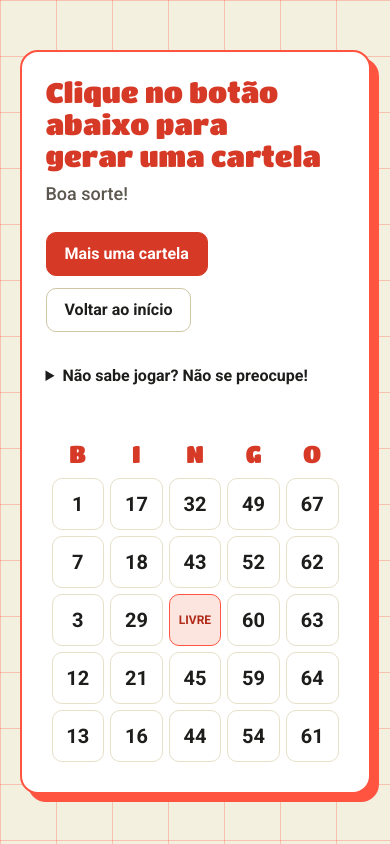
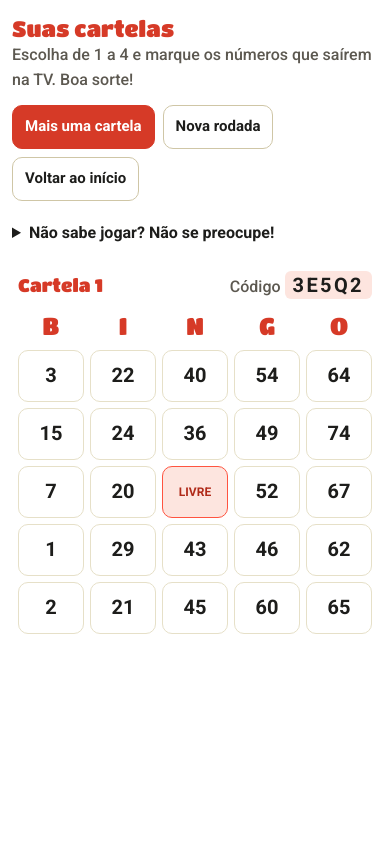
Before and after one commit to rr0gerio/bingo-online, a plain HTML site: page src/pages/cartela.html in a window 390 px wide. Both pictures are taken after a click on the button "Jogar!". Drawn offline with Linux system fonts and the light colour scheme.

Commit message:
pages: cartela com código, marcações salvas e nova rodada
Co-Authored-By: Claude Opus 5.5 <noreply@anthropic.com>

```diff
--- a/src/css/master.css
+++ b/src/css/master.css
@@ -174,9 +174,6 @@ table{
     border-collapse: separate;
     border-spacing: 6px;
 }
-#cartela table + table{
-    margin-top: 24px;
-}
 th{
     color: var(--destaque);
     font-family: 'Titan One', 'Arial Rounded MT Bold', sans-serif;
--- a/src/js/gerarCartela.js
+++ b/src/js/gerarCartela.js
@@ -1,20 +1,49 @@
-// Página do participante (cartela.html). As cartelas vêm de logica.js; a
-// conferência do Bingo é feita pelas pessoas, pois o sorteio é em outra página.
+// Página do participante (cartela.html), aberta no celular de cada jogador.
+// Os números saem no painel da TV; quem canta Bingo dita o código da cartela.
 
 (function () {
   'use strict';
 
+  const CHAVE = 'bingo-cartelas';
   const LETRAS = ['B', 'I', 'N', 'G', 'O'];
   const MAX_CARTELAS = 4;
 
   const elCartelas = document.getElementById('cartela');
   const btGerar = document.getElementById('gerar');
+  const btNova = document.getElementById('nova');
+  const dialogo = document.getElementById('nova-rodada');
+
+  let cartelas = []; // [{ codigo, numeros, marcados }]
 
   function criarElemento(tag, propriedades = {}) {
     return Object.assign(document.createElement(tag), propriedades);
   }
 
-  function criarCasa(numero) {
+  function salvar() {
+    try {
+      const dados = cartelas.map(({ codigo, marcados }) => ({ codigo, marcados }));
+      localStorage.setItem(CHAVE, JSON.stringify(dados));
+    } catch { /* sem armazenamento: dá para jogar, só não lembra */ }
+  }
+
+  function ler() {
+    try {
+      return BingoLogica.restaurarCartelas(JSON.parse(localStorage.getItem(CHAVE))) || [];
+    } catch {
+      return [];
+    }
+  }
+
+  function alternar(cartela, numero) {
+    const marcado = !cartela.marcados.includes(numero);
+    cartela.marcados = marcado
+      ? [...cartela.marcados, numero]
+      : cartela.marcados.filter((n) => n !== numero);
+    salvar();
+    return marcado;
+  }
+
+  function criarCasa(numero, cartela) {
     const td = criarElemento('td');
     if (numero === null) {
       td.className = 'central';
@@ -22,34 +51,74 @@
       return td;
     }
     const botao = criarElemento('button', { type: 'button', textContent: numero });
-    botao.setAttribute('aria-pressed', 'false');
-    botao.addEventListener('click', () => {
-      const marcado = td.classList.toggle('marked');
+    const mostrar = (marcado) => {
+      td.classList.toggle('marked', marcado);
       botao.setAttribute('aria-pressed', String(marcado));
-    });
+    };
+    mostrar(cartela.marcados.includes(numero));
+    botao.addEventListener('click', () => mostrar(alternar(cartela, numero)));
     td.append(botao);
     return td;
   }
 
-  function criarTabela(numeros) {
+  function criarTabela(cartela) {
     const tabela = criarElemento('table');
     const cabecalho = criarElemento('tr');
     cabecalho.append(...LETRAS.map((letra) => criarElemento('th', { textContent: letra, scope: 'col' })));
     tabela.append(cabecalho);
-    numeros.forEach((linha) => {
+    cartela.numeros.forEach((linha) => {
       const tr = criarElemento('tr');
-      tr.append(...linha.map(criarCasa));
+      tr.append(...linha.map((numero) => criarCasa(numero, cartela)));
       tabela.append(tr);
     });
     return tabela;
   }
 
-  function gerarCartela() {
-    if (elCartelas.children.length >= MAX_CARTELAS) return;
-    elCartelas.append(criarTabela(BingoLogica.criarCartela()));
-    btGerar.value = 'Mais uma cartela';
-    btGerar.disabled = elCartelas.children.length >= MAX_CARTELAS;
+  function criarArtigo(cartela, indice) {
+    const artigo = criarElemento('article');
+    const topo = criarElemento('div', { className: 'cartela-topo' });
+    const codigo = criarElemento('p', { className: 'codigo', textContent: 'Código ' });
+    codigo.append(criarElemento('strong', { textContent: cartela.codigo }));
+    topo.append(criarElemento('h2', { textContent: `Cartela ${indice + 1}` }), codigo);
+    artigo.append(topo, criarTabela(cartela));
+    return artigo;
   }
 
-  btGerar.addEventListener('click', gerarCartela);
+  function desenhar() {
+    elCartelas.replaceChildren(...cartelas.map(criarArtigo));
+    document.body.classList.toggle('jogando', cartelas.length > 0);
+    btGerar.value = cartelas.length ? 'Mais uma cartela' : 'Jogar!';
+    btGerar.disabled = cartelas.length >= MAX_CARTELAS;
+    btNova.hidden = cartelas.length === 0;
+  }
+
+  function novaCartela() {
+    const codigo = BingoLogica.criarCodigo(cartelas.map((c) => c.codigo));
+    return { codigo, numeros: BingoLogica.cartelaDoCodigo(codigo), marcados: [] };
+  }
+
+  function trocarPor(novas) {
+    cartelas = novas;
+    salvar();
+    desenhar();
+    dialogo.close();
+  }
+
+  btGerar.addEventListener('click', () => {
+    if (cartelas.length >= MAX_CARTELAS) return;
+    cartelas = [...cartelas, novaCartela()];
+    salvar();
+    desenhar();
+    elCartelas.lastElementChild.scrollIntoView({ block: 'nearest' });
+  });
+
+  btNova.addEventListener('click', () => dialogo.showModal());
+  document.getElementById('cancelar').addEventListener('click', () => dialogo.close());
+  document.getElementById('manter').addEventListener('click', () => {
+    trocarPor(cartelas.map((c) => ({ ...c, marcados: [] })));
+  });
+  document.getElementById('trocar').addEventListener('click', () => trocarPor([]));
+
+  cartelas = ler();
+  desenhar();
 })();
--- a/src/pages/cartela.html
+++ b/src/pages/cartela.html
@@ -20,6 +20,28 @@
     <link rel="icon" href="../images/icone.svg" type="image/svg+xml" />
 
     <title>Bingo | Cartela</title>
+    <style>
+        #cartela article + article { margin-top: 32px; }
+        .cartela-topo { display: flex; align-items: baseline; justify-content: space-between; gap: 12px; padding: 0 6px; }
+        .cartela-topo h2 { font-size: 1.125rem; }
+        .codigo { color: var(--tinta-suave); }
+        .codigo strong { padding: 2px 8px; border-radius: 6px; background: var(--tom); color: var(--tinta); font-size: 1.25rem; letter-spacing: 0.12em; user-select: all; }
+        [hidden] { display: none !important; }
+        dialog { margin: auto; width: min(420px, calc(100vw - 32px)); padding: 24px; border: 2px solid var(--tinta); border-radius: var(--raio-cartao); background: var(--papel); color: var(--tinta); box-shadow: 0 8px 0 var(--coral); }
+        dialog::backdrop { background: rgba(29, 29, 27, 0.5); }
+        dialog p { margin: 8px 0 16px; }
+        dialog .menu-button { width: 100%; }
+        dialog .menu-button + .menu-button { margin-top: 10px; }
+        @media (max-width: 800px) {
+            .jogando .container { width: 100%; padding: 0; align-items: flex-start; }
+            .jogando .main-card { padding: 16px 12px; gap: 16px; border: 0; border-radius: 0; box-shadow: none; min-height: 100vh; align-content: start; }
+            .jogando .division { gap: 12px; }
+            .jogando h1 { font-size: 1.375rem; }
+            .jogando .subtitulo { margin-top: 2px; font-size: 1rem; }
+            .jogando .jogador-posit-menu { margin-top: 12px; gap: 8px; }
+            .jogando .menu-button { padding: 8px 12px; font-size: 0.9375rem; }
+        }
+    </style>
 </head>
 <body>
     <div class="container">
@@ -27,14 +49,17 @@
             <div class="division card-left">
 
                 <div class="menu" id="menu-cartela">
-                    <h1>Clique no botão abaixo para gerar uma cartela</h1>
-                    <p class="subtitulo">Boa sorte!</p>
+                    <h1>Suas cartelas</h1>
+                    <p class="subtitulo">Escolha de 1 a 4 e marque os números que saírem na TV. Boa sorte!</p>
                     <form action="">
                         <ul class="jogador-posit-menu">
                             <li>
 
                                 <input type="button" id="gerar" value="Jogar!" class="menu-button primario">
                             </li>
+                        <li>
+                            <input type="button" id="nova" value="Nova rodada" class="menu-button" hidden>
+                        </li>
                         <li>
                             <a href="../../index.html" class="menu-button">Voltar ao início</a>
                         </li>
@@ -43,13 +68,13 @@
                 </div>
                 <details id="instrucoes">
                     <summary>Não sabe jogar? Não se preocupe!</summary>
-                    <p>Escolha de 1 a 4 cartelas. Os números são sorteados um por um, e você deve conferir se eles estão nas suas cartelas.</p>
+                    <p>Escolha de 1 a 4 cartelas. Os números são sorteados um por um no painel da TV, e você deve conferir se eles estão nas suas cartelas.</p>
                     <p><b>Se um número sorteado estiver na sua cartela, marque-o com um clique.</b></p>
                     <ul>
                         <li><b>Cartela</b> – 24 números de 1 a 75, em uma grade de 5 linhas e 5 colunas. O centro é livre e conta como marcado.</li>
                         <li><b>Marcar número</b> – É assinalar na cartela que um número foi sorteado. Número sorteado e não marcado não vale para o Bingo.</li>
                         <li><b>Padrões</b> – Linha, coluna, diagonal ou os quatro cantos.</li>
-                        <li><b>Cantar Bingo</b> – É declarar vitória ao completar um padrão. O primeiro Bingo válido encerra a partida.</li>
+                        <li><b>Cantar Bingo</b> – É declarar vitória ao completar um padrão. Diga o <b>código</b> da cartela para quem está no painel conferir. O primeiro Bingo válido encerra a partida.</li>
                     </ul>
                 </details>
             </div>
@@ -59,6 +84,13 @@
 
         </div>
     </div>
+    <dialog id="nova-rodada" aria-labelledby="nova-titulo">
+        <h2 id="nova-titulo">Começar outra rodada?</h2>
+        <p>As marcações serão apagadas.</p>
+        <button type="button" class="menu-button primario" id="manter">Jogar com as mesmas cartelas</button>
+        <button type="button" class="menu-button" id="trocar">Trocar de cartelas</button>
+        <button type="button" class="menu-button" id="cancelar" autofocus>Continuar esta rodada</button>
+    </dialog>
     <script src="../js/logica.js"></script>
     <script src="../js/gerarCartela.js"></script>
 </body>
```
